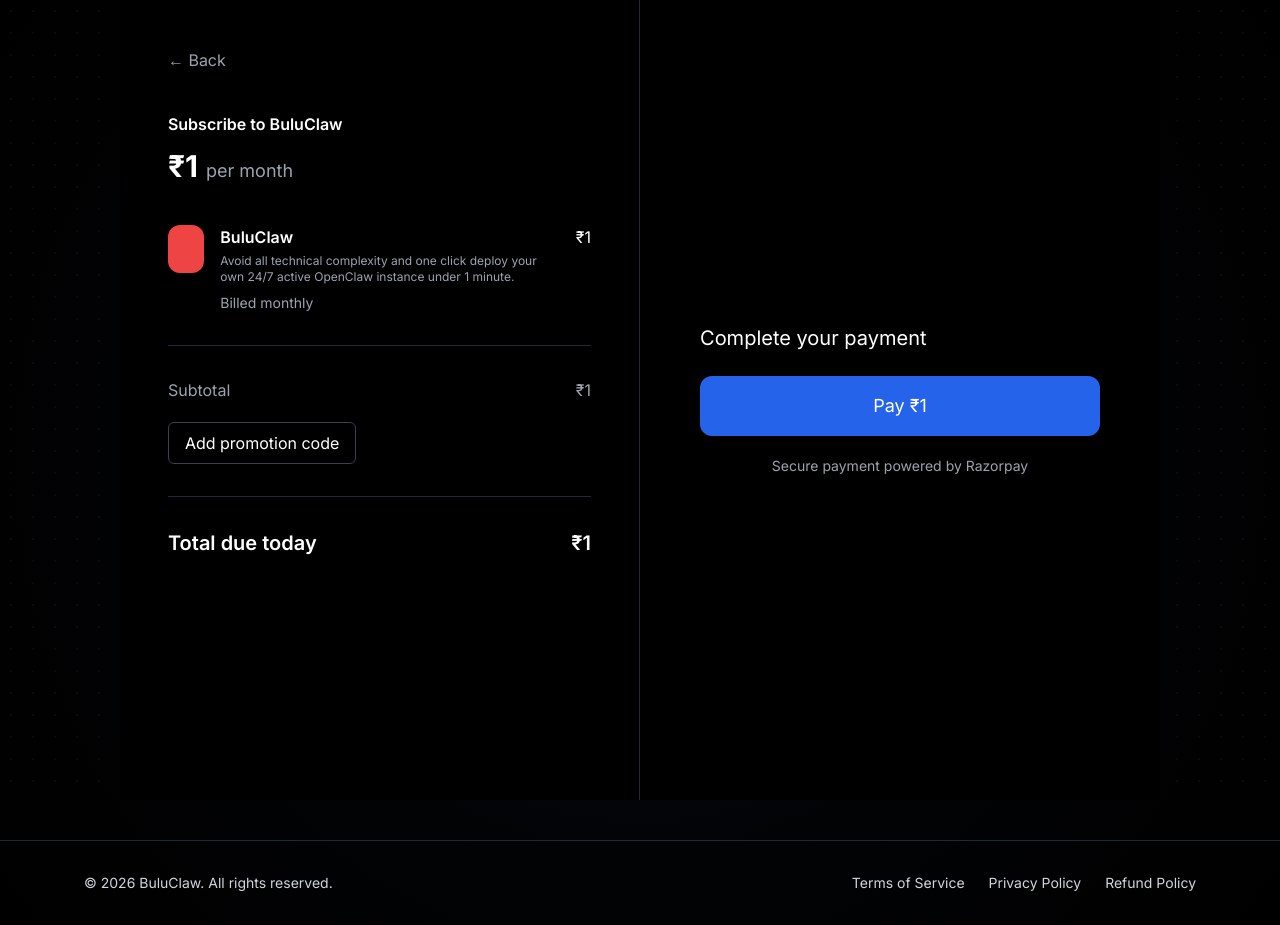
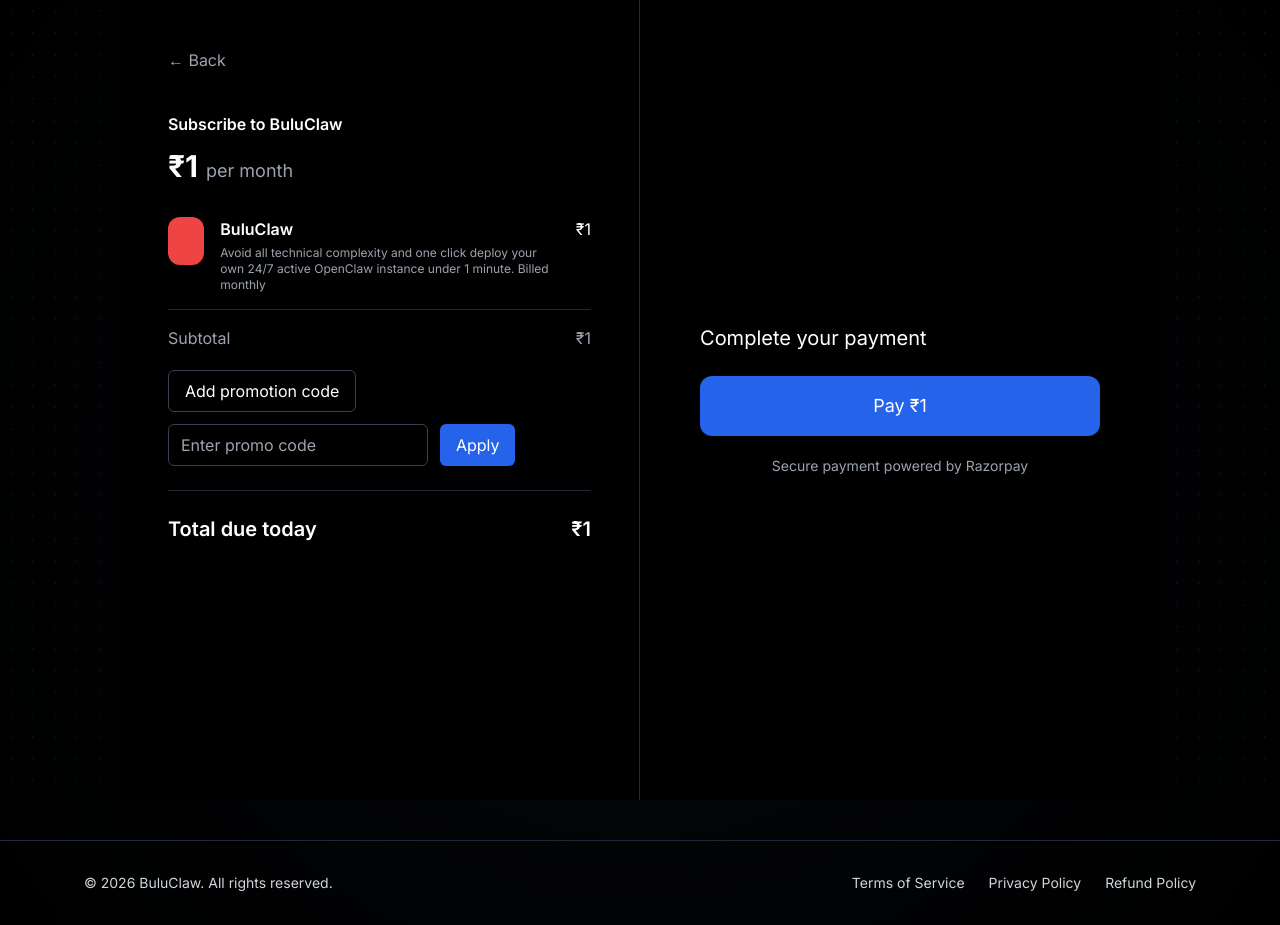
Before and after one commit to BuluClaw/buluclaw-app, a Next.js app: page /checkout in a window 1280 px wide. Both pictures are taken after a click on the button "Add promotion code". Built offline with nearby package versions, Linux system fonts and the light colour scheme.

Commit message:
fix razorpay subscription button

```diff
--- a/app/checkout/page.tsx
+++ b/app/checkout/page.tsx
@@ -1,8 +1,23 @@
 "use client";
+
+
+import { useState } from "react";
 
 import { useRouter } from "next/navigation";
 
 export default function CheckoutPage() {
+    const [showPromo, setShowPromo] = useState(false);
+const [promo, setPromo] = useState("");
+const [price, setPrice] = useState(1);
+
+const applyPromo = () => {
+  if (promo === "SAVE50") {
+    setPrice(0.5);
+    alert("Promo Applied");
+  } else {
+    alert("Invalid Code");
+  }
+};
 
 const router = useRouter();
 
@@ -55,7 +70,7 @@ per month
 </span>
 </div>
 
-<div className="mt-10 flex gap-4">
+<div className="mt-8 flex gap-4">
 
 <div className="w-12 h-12 bg-red-500 rounded-xl"></div>
 
@@ -64,30 +79,57 @@ per month
 
 <p className="text-gray-400 text-xs mt-1 max-w-md">
 Avoid all technical complexity and one click deploy your own
-24/7 active OpenClaw instance under 1 minute.
+24/7 active OpenClaw instance under 1 minute. Billed monthly
 </p>
 
-<div className="text-gray-400 text-sm mt-2">
-Billed monthly
-</div>
 </div>
 
 <div className="ml-auto">₹1</div>
 
 </div>
 
-<hr className="border-gray-800 my-8" />
+<hr className="border-gray-800 my-4" />
 
 <div className="flex justify-between text-gray-400">
 <span>Subtotal</span>
 <span>₹1</span>
 </div>
 
-<button className="mt-5 border border-gray-700 px-4 py-2 rounded-md">
+<div className="mt-5">
+
+<button
+onClick={() => setShowPromo(!showPromo)}
+className="border border-gray-700 px-4 py-2 rounded-md"
+>
 Add promotion code
 </button>
 
-<hr className="border-gray-800 my-8" />
+{showPromo && (
+
+<div className="flex gap-3 mt-3">
+
+<input
+type="text"
+placeholder="Enter promo code"
+value={promo}
+onChange={(e) => setPromo(e.target.value)}
+className="bg-black border border-gray-700 px-3 py-2 rounded-md"
+/>
+
+<button
+onClick={applyPromo}
+className="bg-blue-600 px-4 py-2 rounded-md"
+>
+Apply
+</button>
+
+</div>
+
+)}
+
+</div>
+
+<hr className="border-gray-800 my-6" />
 
 <div className="flex justify-between text-xl font-semibold">
 <span>Total due today</span>
```
